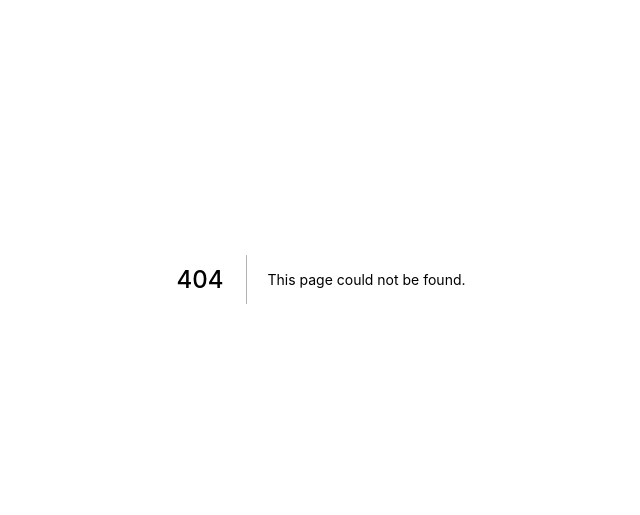
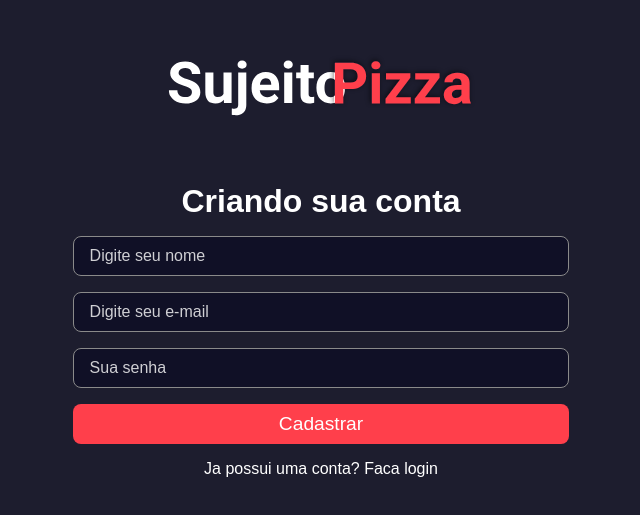
Before and after one commit to henriquechsf/pizzaria-admin, a Next.js app: page /signup in a window 1280 px wide. Before the commit this address had no page. Shown: the part 121-636 px from the top of the page, without its empty margins (319-959 px from the left). Built offline with nearby package versions, Linux system fonts and the light colour scheme.

Commit message:
feat: page user signup

```diff
--- a/src/pages/index.tsx
+++ b/src/pages/index.tsx
@@ -5,6 +5,7 @@
 import Image from "next/image";
 import { Input } from "../components/ui/Input";
 import { Button } from "../components/ui/Button";
+import Link from "next/link";
 
 export default function Home() {
   return (
@@ -24,7 +25,9 @@
             </Button>
           </form>
 
-          <a className={styles.text}>Nao possui uma conta? Cadastre-se</a>
+          <Link href="/signup">
+            <a className={styles.text}>Nao possui uma conta? Cadastre-se</a>
+          </Link>
         </div>
       </div>
     </>
--- /dev/null
+++ b/src/pages/signup/index.tsx
@@ -0,0 +1,38 @@
+import Head from "next/head";
+import styles from "../../../styles/home.module.scss";
+
+import logoImg from "../../../public/logo.svg";
+import Image from "next/image";
+import { Input } from "../../components/ui/Input";
+import { Button } from "../../components/ui/Button";
+import Link from "next/link";
+
+export default function SignUp() {
+  return (
+    <>
+      <Head>
+        <title>Faca seu cadastro</title>
+      </Head>
+      <div className={styles.containerCenter}>
+        <Image src={logoImg} alt="Logo Pizzaria" />
+        <div className={styles.login}>
+          <h1>Criando sua conta</h1>
+
+          <form>
+            <Input type="text" placeholder="Digite seu nome" />
+            <Input type="text" placeholder="Digite seu e-mail" />
+            <Input type="password" placeholder="Sua senha" />
+
+            <Button type="submit" loading={false}>
+              Cadastrar
+            </Button>
+          </form>
+
+          <Link href="/">
+            <a className={styles.text}>Ja possui uma conta? Faca login</a>
+          </Link>
+        </div>
+      </div>
+    </>
+  );
+}
--- a/styles/home.module.scss
+++ b/styles/home.module.scss
@@ -15,6 +15,11 @@
   justify-content: center;
   flex-direction: column;
   padding: 2rem 1.5rem;
+
+  h1 {
+    color: var(--white);
+    padding-bottom: 1rem;
+  }
 
   form {
     width: 90%;
```
